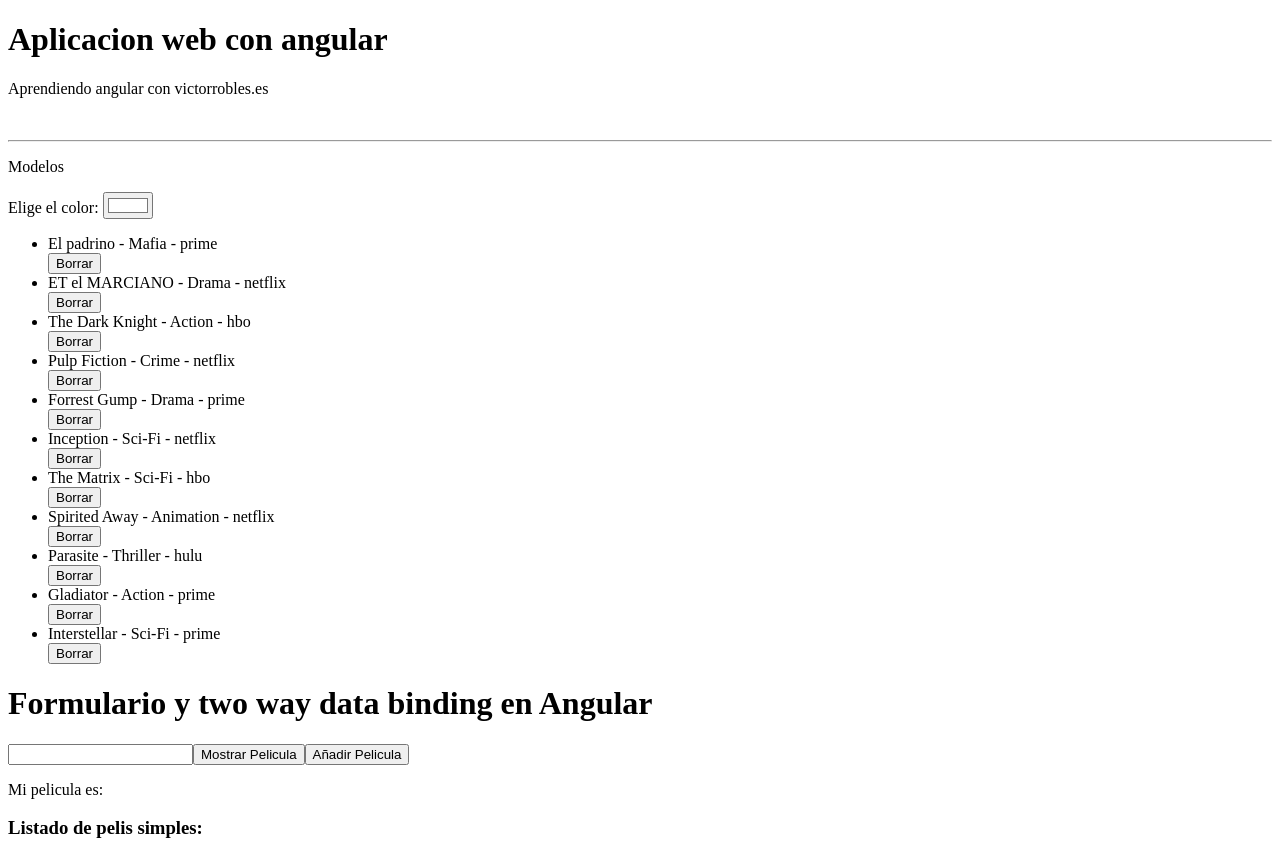
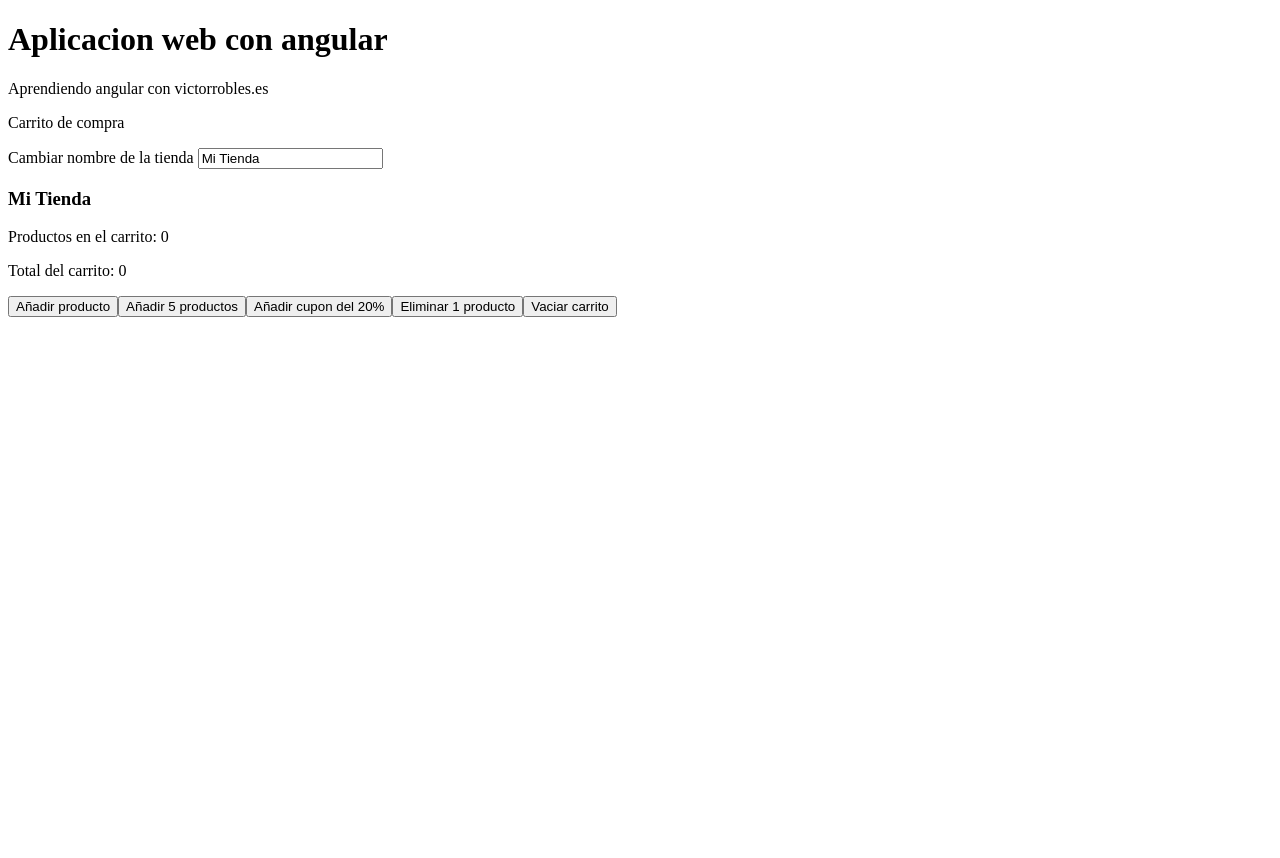
Before and after one commit to FelipePalSot/aprendiendo-angular, an Angular app: page / in a window 1280 px wide. After the commit the page ends 800 px from the top, so only its background shows below. Built offline with nearby package versions, Linux system fonts and the light colour scheme.

Commit message:
create a shop car in a component

```diff
--- a/src/app/app.component.html
+++ b/src/app/app.component.html
@@ -6,4 +6,6 @@
 
        <!-- <app-ventas></app-ventas> -->
 
-       <app-cine></app-cine>
+       <!-- <app-cine></app-cine> -->
+
+       <app-carrito></app-carrito>
--- a/src/app/app.component.ts
+++ b/src/app/app.component.ts
@@ -5,12 +5,13 @@ import { UsuarioComponent } from './components/usuario/usuario.component';
 import { VentasComponent } from './components/ventas/ventas.component';
 import { config } from './models/config';
 import { CineComponent } from './components/cine/cine.component';
+import { CarritoComponent } from './components/carrito/carrito.component';
 
 
 @Component({
   selector: 'app-root',
 
-  imports: [ CineComponent],
+  imports: [CarritoComponent],
   templateUrl: './app.component.html',
   styleUrl: './app.component.css'
 })
--- /dev/null
+++ b/src/app/components/carrito/carrito.component.html
@@ -0,0 +1,24 @@
+<p>Carrito de compra</p>
+
+<div>
+    <p>
+    Cambiar nombre de la tienda
+    <input type="text" [(ngModel)]="nombreTienda"/>
+    </p>
+
+    <h3>{{nombreTienda}}</h3>
+    <p>Productos en el carrito: {{cantidadProductos}}</p>
+    <p>Total del carrito: {{totalCarrito}}</p>
+
+    <button (click) = "addProducto()">Añadir producto</button>
+    <button (click) = "add5Producto()">Añadir 5 productos</button>
+    <button (click) = "descuento()">Añadir cupon del 20%</button>
+    <button (click) = "deleteProducto()">Eliminar 1 producto</button>
+    <button (click) = "vaciarCarrito()">Vaciar carrito</button>
+</div>
+
+@if(notificacion){
+    <div class="notificacion">
+        <p>{{notificacion}}</p>
+    </div>
+}
--- /dev/null
+++ b/src/app/components/carrito/carrito.component.ts
@@ -0,0 +1,84 @@
+import { Component } from '@angular/core';
+import { FormsModule } from '@angular/forms';
+
+@Component({
+  selector: 'app-carrito',
+  imports: [FormsModule],
+  templateUrl: './carrito.component.html',
+  styleUrl: './carrito.component.css'
+})
+export class CarritoComponent {
+    nombreTienda: string = 'Mi Tienda';
+    cantidadProductos: number = 0;
+    precioBase: number = 37;
+    totalCarrito: number = 0;
+    contadorLimiteCupon: number = 0 ;
+    notificacion: string = '';
+
+    ngOnInit(){
+      this.comprobarNotificacion();
+    }
+
+    ngDoCheck(){
+      console.log("Comprobando dom del componente");
+
+    }
+
+    addProducto(){
+      this.cantidadProductos += 1 ;
+      this.totalCarrito += this.precioBase;
+
+      console.log(`Nuevo producto añadido. Precio total actual ${this.totalCarrito} $`)
+      this.comprobarNotificacion();
+    }
+
+    add5Producto(){
+      this.cantidadProductos += 1 ;
+      this.totalCarrito += (this.precioBase * 5);
+
+      console.log(`Cinco productos añadidos. Precio total actual ${this.totalCarrito} $`)
+      this.comprobarNotificacion();
+    }
+
+    deleteProducto(){
+      if(this.cantidadProductos >=1){
+        this.cantidadProductos -= 1;
+        this.totalCarrito -= this.precioBase;
+
+        console.log(`Producto eliminado. Precio total actual ${this.totalCarrito} $`)
+        this.comprobarNotificacion();
+      }
+    }
+
+    vaciarCarrito(){
+
+        this.cantidadProductos = 0;
+        this.totalCarrito = 0;
+
+        console.log(`Carrito vaciado. Precio total actual ${this.totalCarrito} $`)
+        this.comprobarNotificacion();
+
+    }
+
+    descuento(){
+      if(this.totalCarrito > 0 && this.contadorLimiteCupon <= 0 ){
+        this.contadorLimiteCupon = 1;
+        this.totalCarrito *= 0.8;
+        this.totalCarrito = parseFloat(this.totalCarrito.toFixed(2)) ;
+
+
+      console.log(`Descuento Aplicado. Precio total actual ${this.totalCarrito} $`)
+      this.comprobarNotificacion();
+      }
+    }
+
+    comprobarNotificacion(){
+      let limitePrecio =177;
+
+      if(this.totalCarrito > limitePrecio){
+        this.notificacion = `!Has llegado al precio de ${limitePrecio} euros!`
+      }else{
+        this.notificacion = '';
+      }
+    }
+}
--- a/src/styles.css
+++ b/src/styles.css
@@ -15,3 +15,16 @@
     font-style: italic;
     font-family:  'Courier New', Courier, monospace;
 }
+
+.notificacion{
+    background-color: rgb(53, 185, 53);
+    border: 1px solid green;
+    color: white;
+    margin-top: 10px;
+    padding: 4px;
+    font-weight: bold;
+    border-radius: 10px;
+    width: 40%;
+    text-align: center;
+    font-family: 'Lucida Sans', 'Lucida Sans Regular', 'Lucida Grande', 'Lucida Sans Unicode', Geneva, Verdana, sans-serif;
+}
```
Also changed, not shown: src/app/components/carrito/carrito.component.css (added), 1 other file (tests, documents, lock files or other folders).
